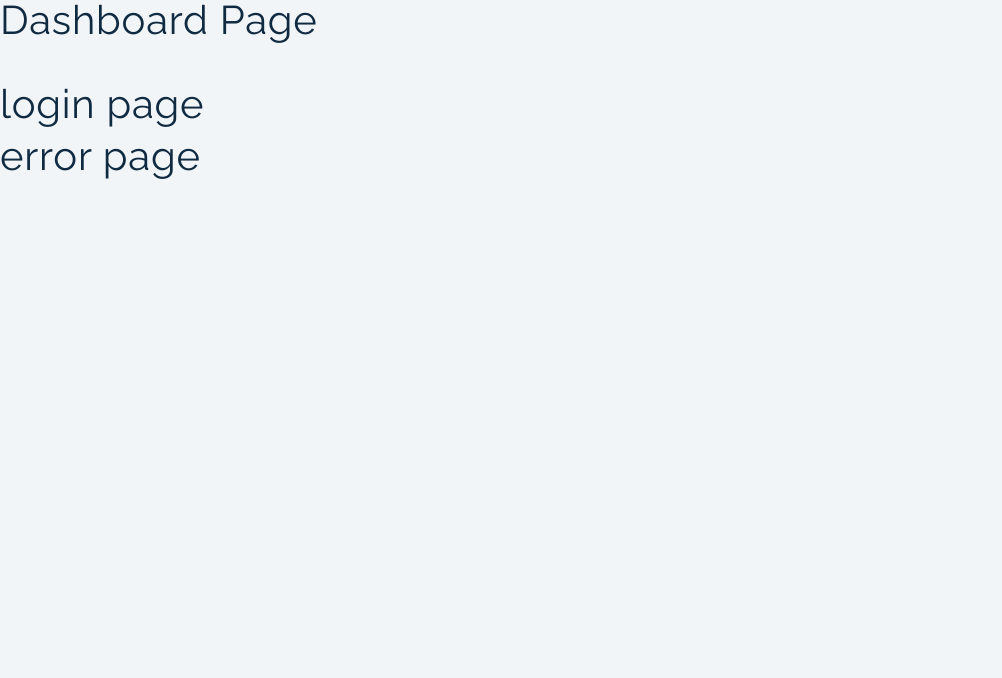
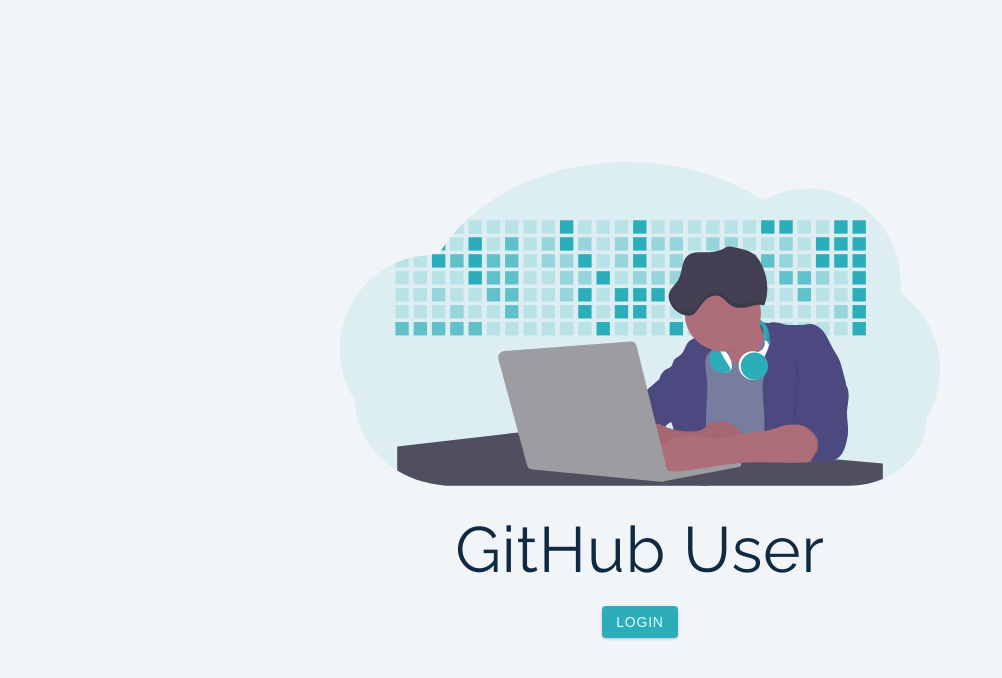
Before and after one commit to locaulker/github-users-project, a React (Create React App) app: page /login in a window 1280 px wide. Shown: the top 678 px of the page, without its empty margins (0-1002 px from the left). Built offline with nearby package versions, Linux system fonts and the light colour scheme.

Commit message:
setting up basic pages

```diff
--- a/src/App.js
+++ b/src/App.js
@@ -1,15 +1,23 @@
-import React from 'react';
-import { Dashboard, Login, PrivateRoute, AuthWrapper, Error } from './pages';
-import { BrowserRouter as Router, Switch, Route } from 'react-router-dom';
+import React from "react"
+import { Dashboard, Login, PrivateRoute, AuthWrapper, Error } from "./pages"
+import { BrowserRouter as Router, Switch, Route } from "react-router-dom"
 
 function App() {
   return (
-    <div>
-      <Dashboard></Dashboard>
-      <Login />
-      <Error />
-    </div>
-  );
+    <Router>
+      <Switch>
+        <Route path="/" exact={true}>
+          <Dashboard></Dashboard>
+        </Route>
+        <Route path="/login">
+          <Login></Login>
+        </Route>
+        <Route path="*">
+          <Error></Error>
+        </Route>
+      </Switch>
+    </Router>
+  )
 }
 
-export default App;
+export default App
--- a/src/pages/Dashboard.js
+++ b/src/pages/Dashboard.js
@@ -1,13 +1,18 @@
-import React from 'react';
-import { Info, Repos, User, Search, Navbar } from '../components';
-import loadingImage from '../images/preloader.gif';
-import { GithubContext } from '../context/context';
+import React from "react"
+import { Info, Repos, User, Search, Navbar } from "../components"
+import loadingImage from "../images/preloader.gif"
+import { GithubContext } from "../context/context"
+
 const Dashboard = () => {
   return (
     <main>
-      <h2>Dashboard Page</h2>
+      <Navbar></Navbar>
+      <Search />
+      <Info />
+      <User />
+      <Repos />
     </main>
-  );
-};
+  )
+}
 
-export default Dashboard;
+export default Dashboard
--- a/src/pages/Error.js
+++ b/src/pages/Error.js
@@ -1,9 +1,21 @@
-import React from 'react';
-import styled from 'styled-components';
-import { Link } from 'react-router-dom';
+import React from "react"
+import styled from "styled-components"
+import { Link } from "react-router-dom"
+
 const Error = () => {
-  return <h2>error page</h2>;
-};
+  return (
+    <Wrapper>
+      <div>
+        <h1>404</h1>
+        <h3>Sorry! The page you are looking cannot be found!</h3>
+        <Link to="/" className="btn">
+          Back Home
+        </Link>
+      </div>
+    </Wrapper>
+  )
+}
+
 const Wrapper = styled.section`
   min-height: 100vh;
   display: grid;
@@ -17,5 +29,5 @@
     color: var(--clr-grey-3);
     margin-bottom: 1.5rem;
   }
-`;
-export default Error;
+`
+export default Error
--- a/src/pages/Login.js
+++ b/src/pages/Login.js
@@ -1,10 +1,20 @@
-import React from 'react';
-import { useAuth0 } from '@auth0/auth0-react';
-import styled from 'styled-components';
-import loginImg from '../images/login-img.svg';
+import React from "react"
+import { useAuth0 } from "@auth0/auth0-react"
+import styled from "styled-components"
+import loginImg from "../images/login-img.svg"
+
 const Login = () => {
-  return <h2>login page</h2>;
-};
+  return (
+    <Wrapper>
+      <div className="container">
+        <img src={loginImg} alt="GitHub User" />
+        <h1>GitHub User</h1>
+        <button className="btn">Login</button>
+      </div>
+    </Wrapper>
+  )
+}
+
 const Wrapper = styled.section`
   min-height: 100vh;
   display: grid;
@@ -20,5 +30,5 @@
   h1 {
     margin-bottom: 1.5rem;
   }
-`;
-export default Login;
+`
+export default Login
```
Also changed, not shown: 1 other file (tests, documents, lock files or other folders).
